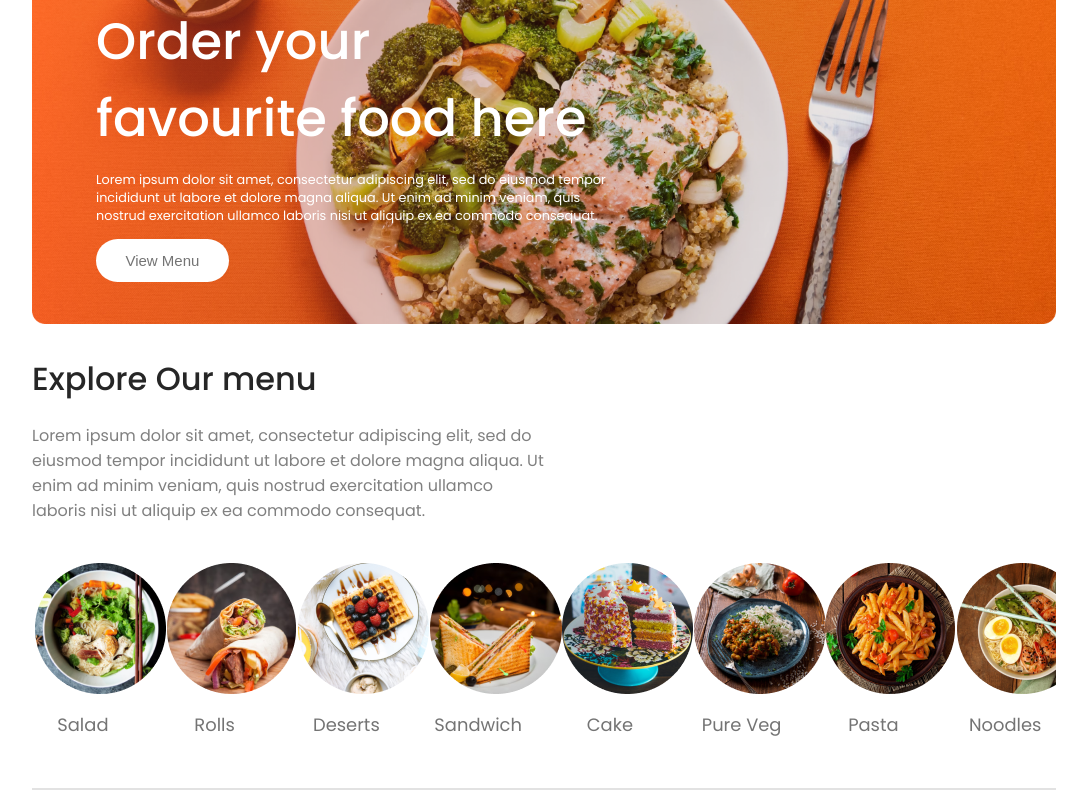
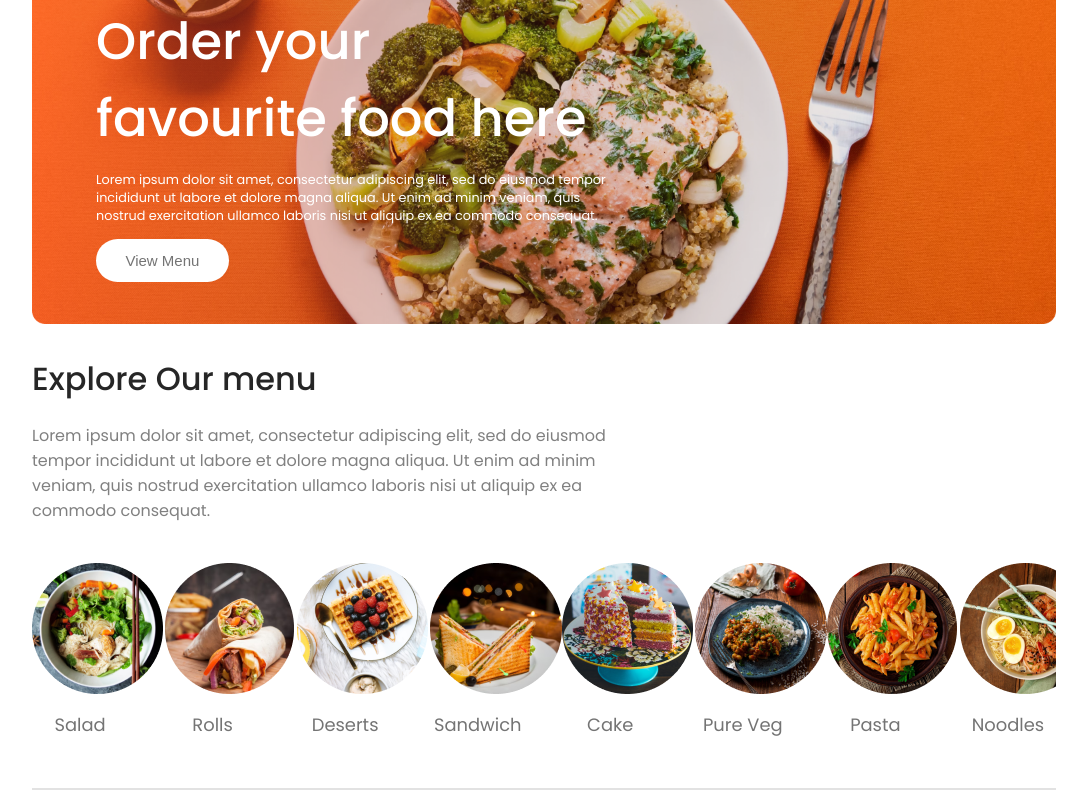
Before and after one commit to hillaryhosea/Leta-Food-, a React (Vite) app in the folder frontend/: page / in a window 1280 px wide. Shown: the part 280-1080 px from the top of the page, without its empty margins (96-1183 px from the left). Built offline with nearby package versions, Linux system fonts and the light colour scheme.

Commit message:
menu style adjustment

```diff
--- a/frontend/src/Components/ExploreMenu/ExploreMenu.css
+++ b/frontend/src/Components/ExploreMenu/ExploreMenu.css
@@ -13,14 +13,14 @@
 
 .explore-menu-text
 {
-    max-width: 50%;
+    max-width: 60%;
     color: #808080;
 }
 
 .explore-menu-list
 {
     display: flex;
-    justify-content: space-around;
+    justify-content: space-between;
     align-items: center;
     gap: 30px;
     text-align: center;
@@ -60,7 +60,7 @@
 
 .explore-menu-list-item .active
 {
-    border: 4px solid;
-    color: tomato;
+    border: 4px solid tomato;
     padding: 2px;
+    border-radius: 50%;
 }
```
